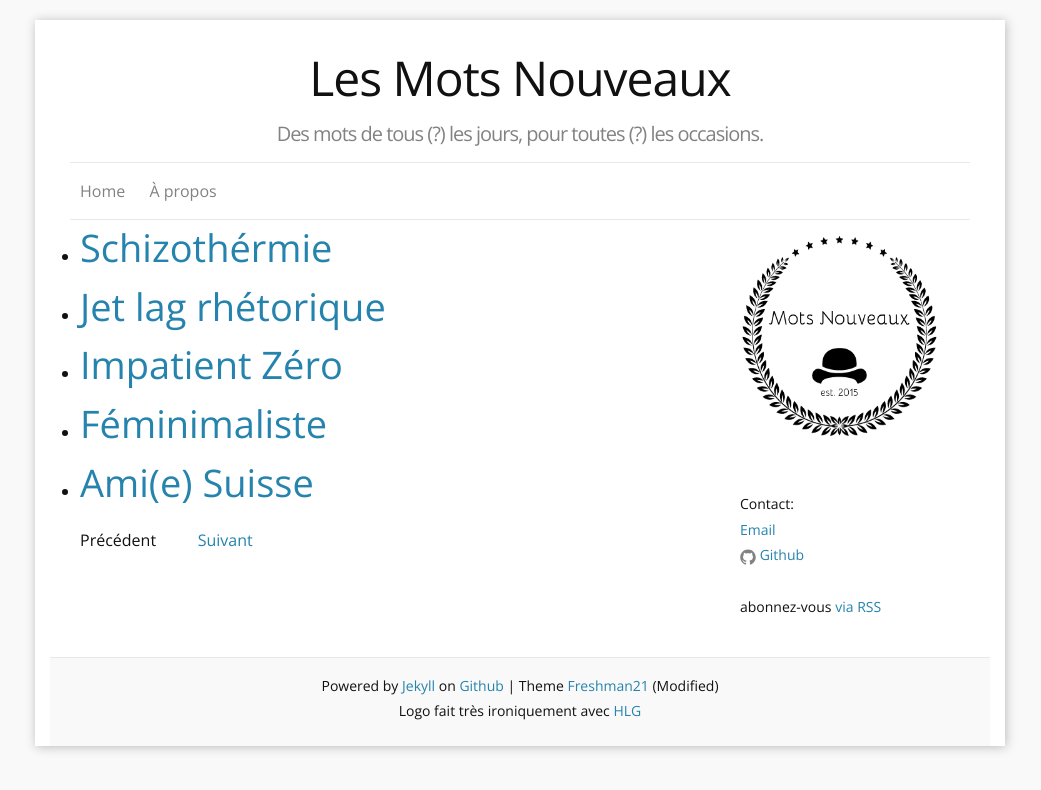
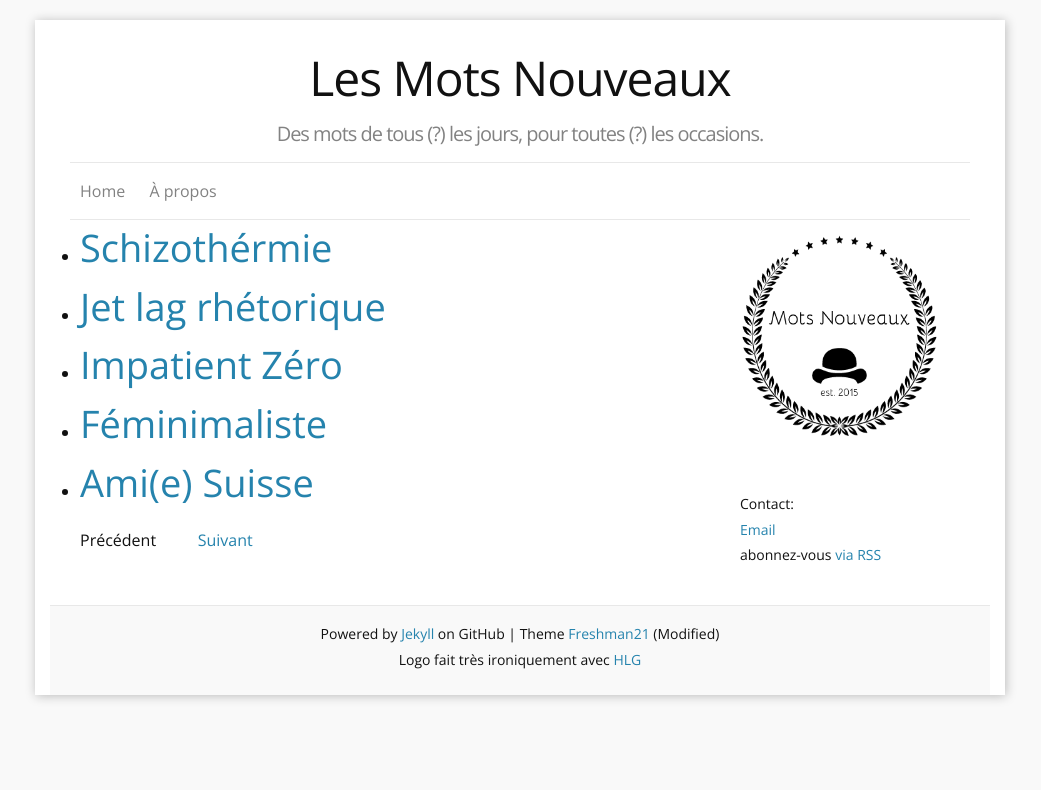
Before and after one commit to BamBalaam/LesMotsNouveauxBlog, a Jekyll site: the page built from index.html, in a window 1280 px wide. Shown: the top 790 px of the page, without its empty margins (120-1161 px from the left). Built offline with Jekyll 4.4.1, drawn with Linux system fonts in a browser that asks for light colours; the list of posts is cut into pages by our own code; some of the changed lines change nothing that is shown.

Commit message:
Daaamn son

```diff
--- a/_config.yml
+++ b/_config.yml
@@ -8,7 +8,6 @@ url: "http://www.lesmotsnouveaux.com" # the base hostname & protocol for your si
 
 # Personal info
 #twitter_username: jekyllrb
-github_username:  LesMotsNouveauxBlog
 favicon: "/img/favicon.ico"
 logo: "/img/logo.png"
 
```
Also changed, not shown: 19 other files.
